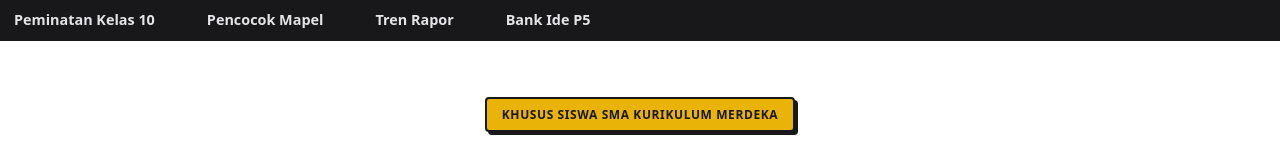
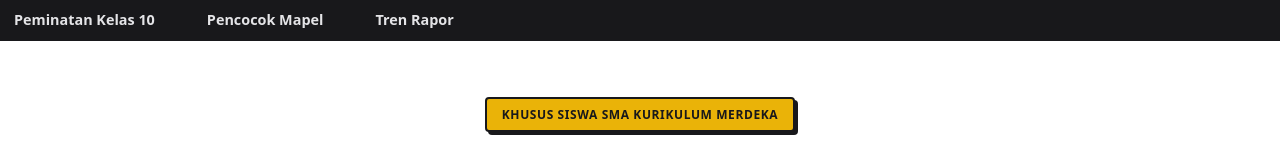
Before and after one commit to gedeyogi1307-ops/edu-plan, a plain HTML site: page index.html in a window 1280 px wide. Shown: the top 158 px of the page. Drawn offline with Linux system fonts and the light colour scheme.

Commit message:
Remove 'Bank Ide P5' link from navigation
Removed the 'Bank Ide P5' link from the navigation.

```diff
--- a/index.html
+++ b/index.html
@@ -13,7 +13,6 @@
                 <a href="kelas10.html">Peminatan Kelas 10</a>
                 <a href="#simulator">Pencocok Mapel</a>
                 <a href="#kalkulator">Tren Rapor</a>
-                <a href="#p5">Bank Ide P5</a>
             </div>
         </div>
     </nav>
```
